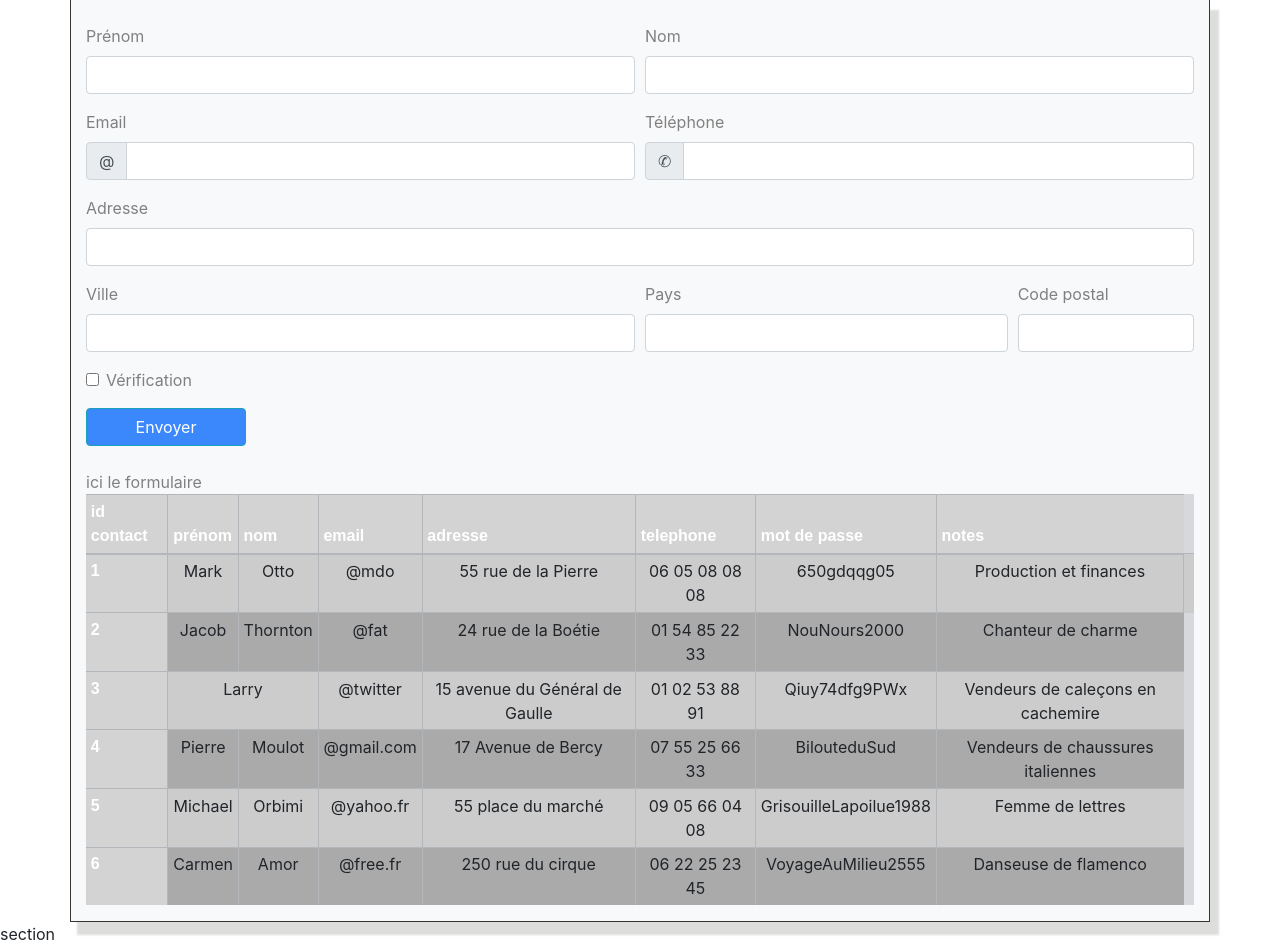
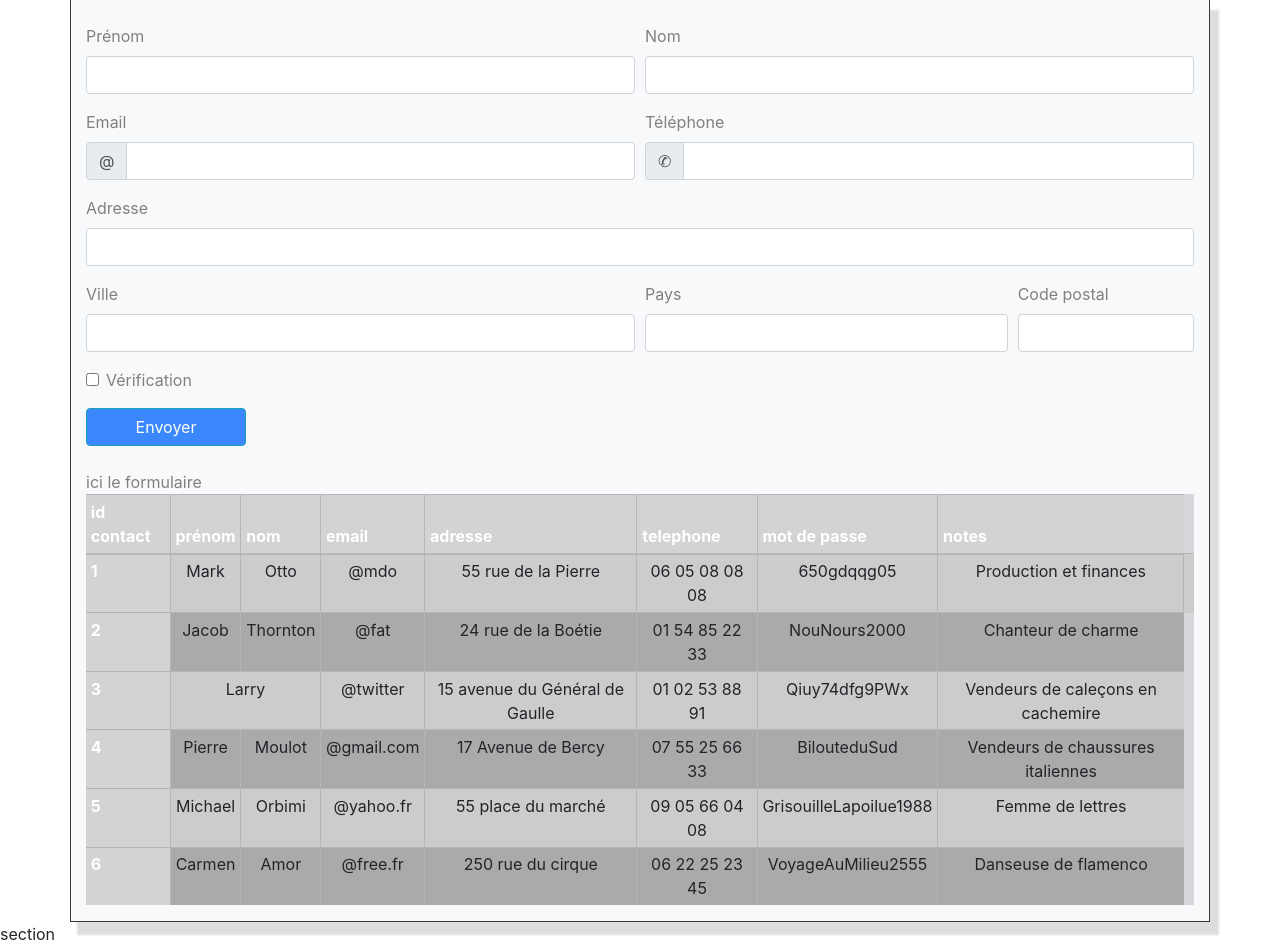
Before and after one commit to SebastienDelrueW/PHP, a PHP site: page /exo.php in a window 1280 px wide. Shown: the part 362-1308 px from the top of the page. Run offline with PHP 8.4, Linux system fonts and the light colour scheme.

Commit message:
Update exo.php

```diff
--- a/00_workshop/exo.php
+++ b/00_workshop/exo.php
@@ -18,7 +18,6 @@
     .btn.btn-info {
         width: 160px;
         background-color: #3b88fd;
-
     }
 
     .btn.btn-info:hover {
@@ -35,9 +34,9 @@
     }
 
     th {
-        font-family: fantasy;
         background-color: lightgrey;
         color: white;
+
     }
 
     table {
```
